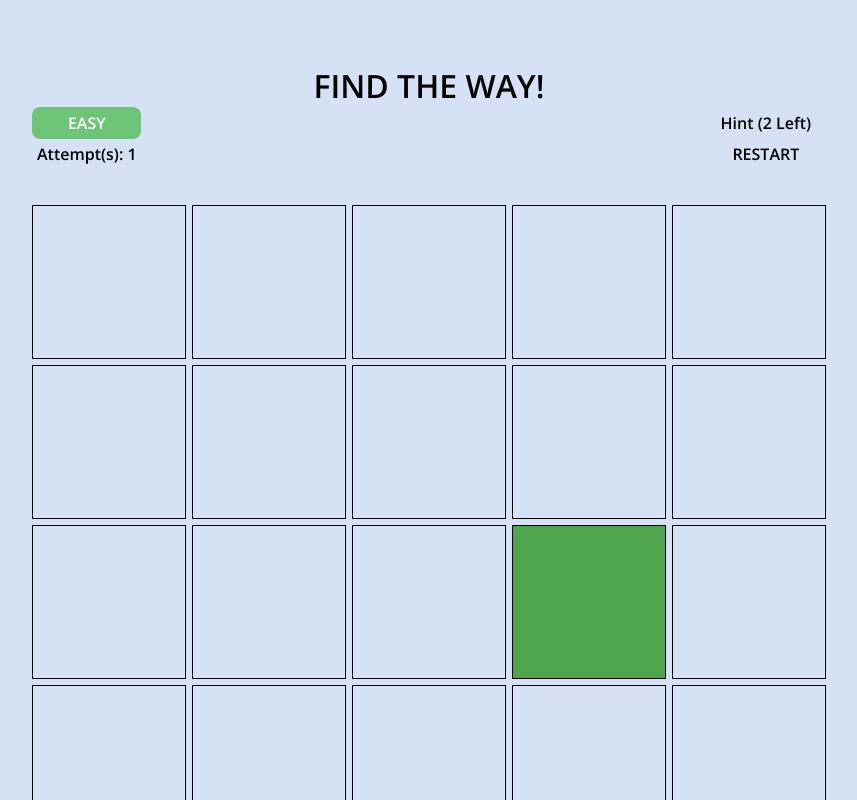
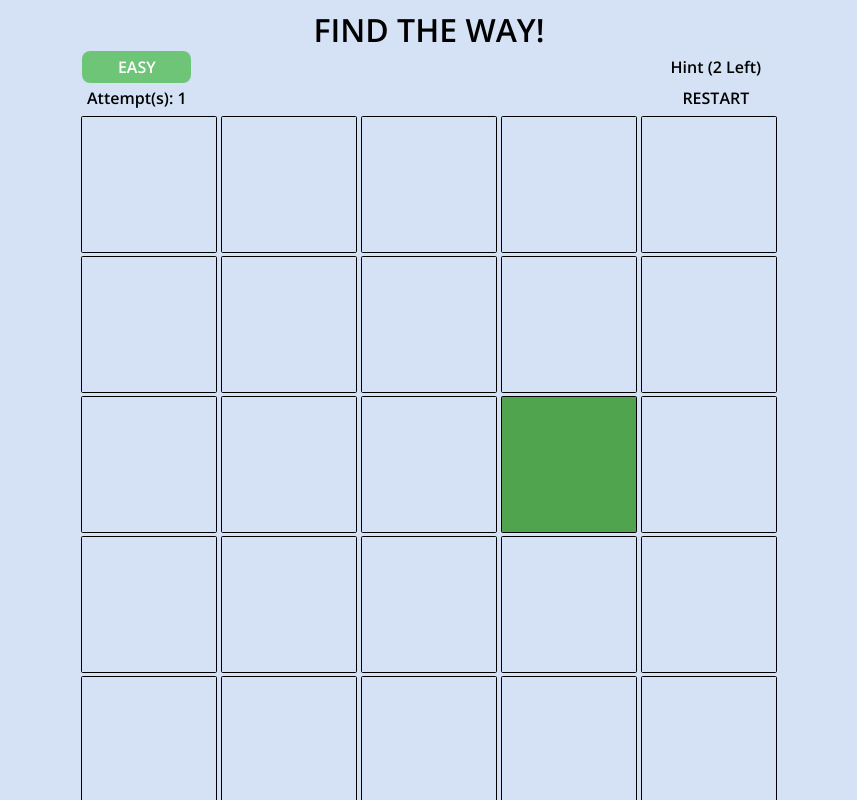
Before and after one commit to jeffoo713/find_the_way, a React app in the folder client/: page / in a window 1280 px wide. Both pictures are taken after a click on the element "EASY: 5X5". Shown: the top 800 px of the page, without its empty margins (211-1068 px from the left). Built offline with nearby package versions, Linux system fonts and the light colour scheme.

Commit message:
add finish text when success and update styles

```diff
--- a/client/src/app.module.scss
+++ b/client/src/app.module.scss
@@ -11,7 +11,5 @@ body {
 }
 
 .app {
-  width: 100vw;
-  height: 100vh;
-  padding: 2rem;
+  width: 100%;
 }
--- a/client/src/components/Cell/cell.style.scss
+++ b/client/src/assets/_animations.scss
@@ -1,25 +1,3 @@
-@import '../../assets/variables';
-
-.cell {
-  aspect-ratio: 1/1;
-  border: 1px solid black;
-  margin: 0.2rem;
-  cursor: pointer;
-}
-
-.cell_hovered {
-  background-color: rgba(255, 255, 255, 0.4);
-  animation: zoom-in-out 1s;
-}
-
-.correct_cell {
-  background-color: $correct_cell_color;
-}
-
-.wrong_cell {
-  background-color: $wrong_cell_color;
-  animation: shake 0.5s;
-}
 
 @keyframes shake {
   0% {
@@ -62,7 +40,7 @@
     transform: scale(1);
   }
   50% {
-    transform: scale(1.015);
+    transform: scale(1.02);
   }
   100% {
     transform: scale(1);
--- a/client/src/components/Board/board.style.scss
+++ b/client/src/components/Board/board.style.scss
@@ -1,6 +1,6 @@
 .board {
   display: grid;
   width: 100%;
-  max-width: 800px;
-  margin: 2rem auto;
+  max-width: 700px;
+  margin: 0rem auto;
 }
--- a/client/src/components/BoardTopBar/BoardTopBar.tsx
+++ b/client/src/components/BoardTopBar/BoardTopBar.tsx
@@ -57,7 +57,7 @@ function BoardTopBar() {
             RESTART
           </span>
           <div className={`${styles.success_message} ${success && styles.show_success_message}`}>
-            <p>Congratulation, you found the way! 🎉</p>
+            <p>Nice! You found the way! 🎉</p>
             <p>Click to restart!</p>
           </div>
         </div>
--- a/client/src/components/BoardTopBar/boardTopBar.module.scss
+++ b/client/src/components/BoardTopBar/boardTopBar.module.scss
@@ -4,8 +4,8 @@
   display: flex;
   flex-direction: column;
   align-items: stretch;
-  max-width: 800px;
-  margin: 2rem auto 0;
+  max-width: 700px;
+  margin: 0.5rem auto 0;
 
   & > h1 {
     text-align: center;
@@ -53,7 +53,7 @@
       display: flex;
       flex-direction: column;
       align-items: flex-end;
-      width: 50%;
+      flex-grow: 1;
       position: relative;
 
       & > span {
@@ -72,9 +72,9 @@
       .success_message {
         width: fit-content;
         position: absolute;
-        bottom: -6rem;
+        bottom: -5rem;
         background-color: rgb(255, 255, 255, 0.9);
-        padding: 1rem 2rem;
+        padding: 1rem 1.5rem;
         text-align: center;
         border-radius: 1rem;
         display: none;
--- a/client/src/components/Cell/Cell.tsx
+++ b/client/src/components/Cell/Cell.tsx
@@ -1,5 +1,5 @@
 import { useContext, useState } from 'react';
-import './cell.style.scss';
+import styles from './cell.module.scss';
 import { BoardContext } from '../../context/BoardContext/BoadContextProvider';
 
 type CellComp = {
@@ -7,25 +7,28 @@ type CellComp = {
 };
 
 function Cell({ cellIndex }: CellComp) {
-  const { shouldCellLightUp, handelClickCell, isWrongCell, success } = useContext(BoardContext);
+  const { shouldCellLightUp, handelClickCell, isWrongCell, success, showFinishFlag } =
+    useContext(BoardContext);
 
   const [isHovering, setIsHovering] = useState(false);
 
   return (
     <div
-      className={`cell ${shouldCellLightUp(cellIndex) && 'correct_cell'} ${
-        isWrongCell(cellIndex) && 'wrong_cell'
+      className={`${styles.cell} ${shouldCellLightUp(cellIndex) && styles.correct_cell} ${
+        isWrongCell(cellIndex) && styles.wrong_cell
       } ${
         isHovering &&
         !success &&
         !shouldCellLightUp(cellIndex) &&
         !isWrongCell(cellIndex) &&
-        'cell_hovered'
+        styles.cell_hovered
       }`}
       onClick={() => handelClickCell(cellIndex)}
       onMouseEnter={() => setIsHovering(true)}
       onMouseLeave={() => setIsHovering(false)}
-    />
+    >
+      <span className={`${showFinishFlag(cellIndex) && styles.last_cell}`}>FINISH</span>
+    </div>
   );
 }
 
--- /dev/null
+++ b/client/src/components/Cell/cell.module.scss
@@ -0,0 +1,39 @@
+@import '../../assets/variables';
+@import '../../assets/animations';
+
+.cell {
+  aspect-ratio: 1/1;
+  border: 1px solid black;
+  margin: 0.1rem;
+  cursor: pointer;
+  border-radius: 0.1rem;
+  display: flex;
+  justify-content: center;
+  align-items: center;
+
+  & > span {
+    display: none;
+  }
+
+  .last_cell {
+    display: flex;
+    justify-content: center;
+    align-items: center;
+    font-size: 1.5rem;
+    color: #fff;
+  }
+}
+
+.cell_hovered {
+  background-color: rgba(255, 255, 255, 0.4);
+  animation: zoom-in-out 1s;
+}
+
+.correct_cell {
+  background-color: $correct_cell_color;
+}
+
+.wrong_cell {
+  background-color: $wrong_cell_color;
+  animation: shake 0.5s;
+}
--- a/client/src/components/LevelSelection/levelSelection.module.scss
+++ b/client/src/components/LevelSelection/levelSelection.module.scss
@@ -1,9 +1,9 @@
 @import '../../assets/variables';
 
 .level_selection {
-  width: 50vw;
+  width: 50%;
   position: relative;
-  transform: translate(-50%, -60%);
+  transform: translate(-50%, 40%);
   left: 50%;
   top: 50%;
 
--- a/client/src/context/BoardContext/BoadContextProvider.tsx
+++ b/client/src/context/BoardContext/BoadContextProvider.tsx
@@ -12,6 +12,7 @@ const INITIAL_CONTEXT_VALUE = {
   displayingWay: false,
   shouldCellLightUp: () => false,
   isWrongCell: () => false,
+  showFinishFlag: () => false,
 };
 
 export const BoardContext = createContext<BoardState>(INITIAL_CONTEXT_VALUE);
--- a/client/src/hooks/useBoard.ts
+++ b/client/src/hooks/useBoard.ts
@@ -120,6 +120,11 @@ export const useBoard = (gameLevel: GameLevel) => {
     [wrongCellIndex],
   );
 
+  const showFinishFlag = useCallback(
+    (cellIdx: number) => success && sequence.at(-1) === cellIdx,
+    [success, sequence],
+  );
+
   return {
     widthSize,
     board,
@@ -133,5 +138,6 @@ export const useBoard = (gameLevel: GameLevel) => {
     displayingWay,
     shouldCellLightUp,
     isWrongCell,
+    showFinishFlag,
   };
 };
--- a/client/src/types/context/BoardContext/BoardContext.d.ts
+++ b/client/src/types/context/BoardContext/BoardContext.d.ts
@@ -10,4 +10,5 @@ type BoardState = {
   displayingWay: boolean;
   shouldCellLightUp: (cellIdx: number) => boolean;
   isWrongCell: (cellIdx: number) => boolean;
+  showFinishFlag: (cellIdx: number) => boolean;
 };
```
